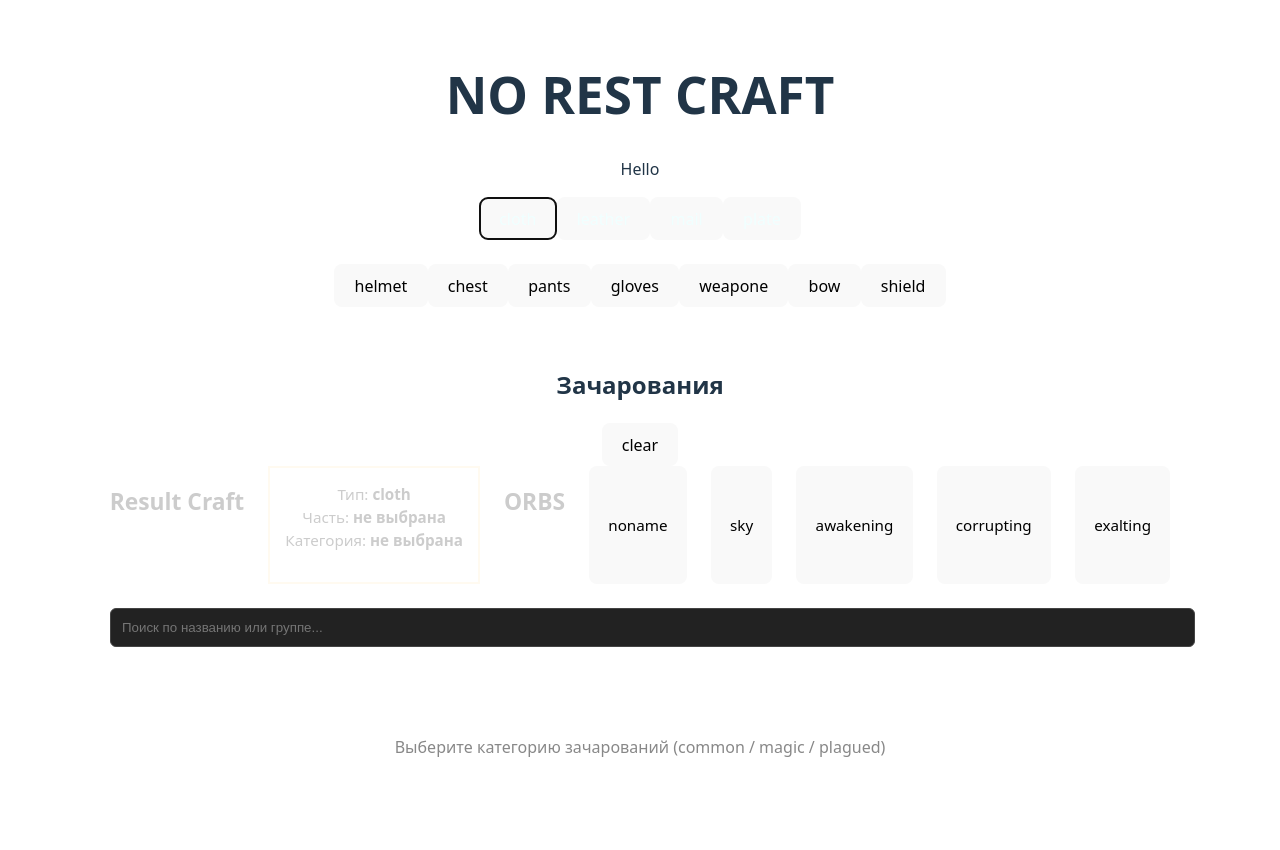
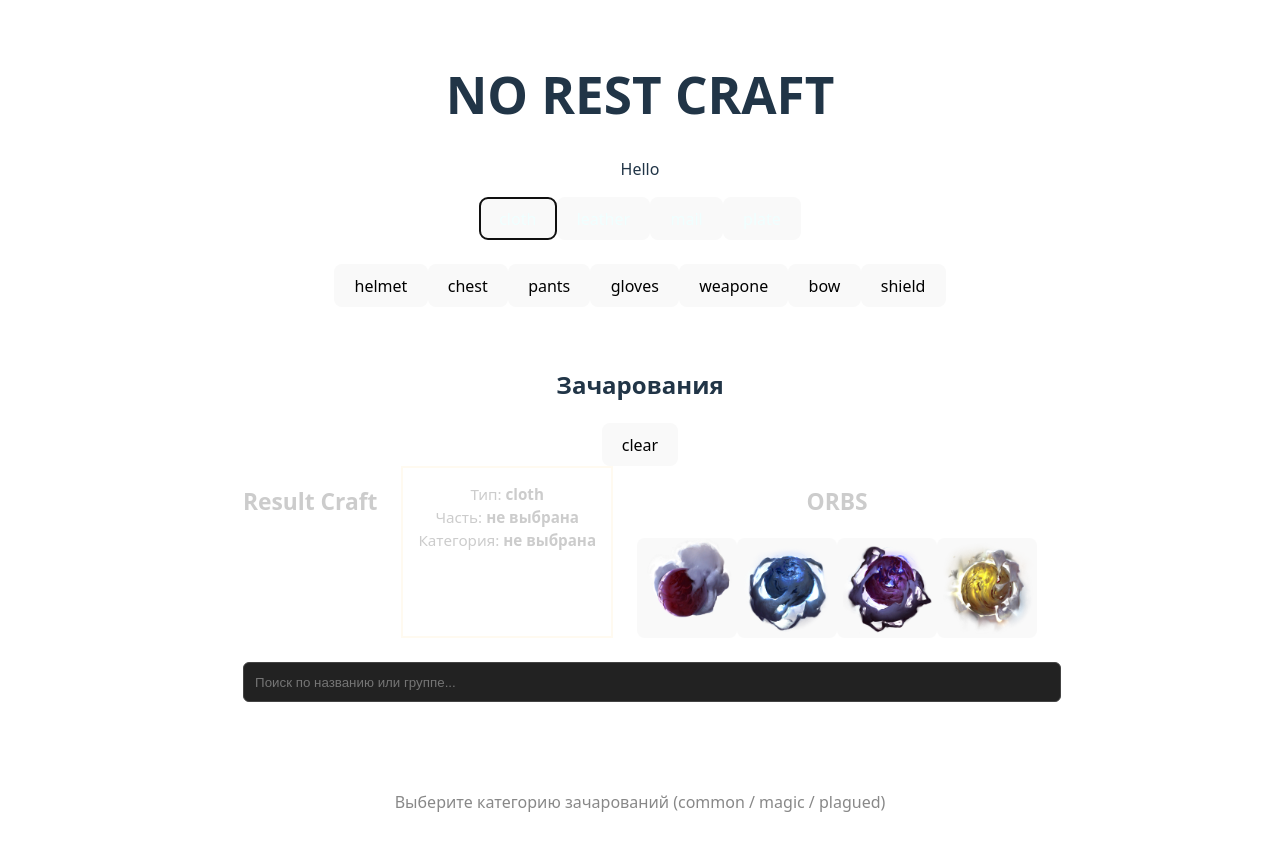
Before and after one commit to DmitryPash/norest-craft, a Vue app: page / in a window 1280 px wide. Both pictures are taken after a click on the button "cloth". Shown: the top 850 px of the page. Built offline with nearby package versions, Linux system fonts and the light colour scheme.

Commit message:
add images

```diff
--- a/src/components/orbs.vue
+++ b/src/components/orbs.vue
@@ -1,9 +1,17 @@
 <template>
-    <h2>ORBS</h2>
+    <div class="orbs">
+        <h2>ORBS</h2>
 
-    <button v-for="orb in orbName" @click="chooseOrb(getKeyByValue(orbName, orb))">
-        {{ getKeyByValue(orbName, orb) }}
-    </button>
+        <button
+            v-for="orb in orbName"
+            @click="chooseOrb(getKeyByValue(orbName, orb))"
+            :class="'orb--' + getKeyByValue(orbName, orb)"
+            :style="`background-image: url('src/assets/icons/sphere/frames/${getKeyByValue(orbName, orb)}.png');`"
+            class="orb"
+        >
+            <!-- {{ getKeyByValue(orbName, orb) }} -->
+        </button>
+    </div>
 </template>
 
 <script setup>
@@ -24,3 +32,14 @@ function chooseOrb(orbName) {
     orbStore.setSelectOrb(orbName);
 }
 </script>
+
+<style scoped>
+    .orb {
+        background-repeat: no-repeat;
+        background-position: center;
+        background-size: contain;
+
+        width: 100px;
+        height: 100px;
+    }
+</style>
--- a/src/components/resultCraft.vue
+++ b/src/components/resultCraft.vue
@@ -63,7 +63,6 @@
 import { computed, ref } from "vue";
 import { useEnchantmentSelection } from "../composables/useEnchantmentSelection";
 import Orbs from "./orbs.vue";
-import { orbNameMap } from "../const/Const";
 import { useOrbSelection } from "../composables/useOrbSelection";
 
 const { currentArmor, removeEnchant, enchantmentStore } =
--- a/src/composables/useOrbSelection.ts
+++ b/src/composables/useOrbSelection.ts
@@ -72,20 +72,20 @@ export function useOrbSelection() {
 
     const targetEnch =
       enchantmentStore.selectedEnchantments[randomIndexEnchant];
-
     const safeIndex = Math.min(
       randomIndexEnchant,
       enchantmentStore.selectedEnchantments.length,
     );
     const saveFirstValue =
       targetEnch?.firstRangeValue ?? targetEnch?.rangeValue;
-
-    const newRangeValue = saveFirstValue * 0.25 + targetEnch?.rangeValue;
+    const valueGap = saveFirstValue * 0.25;
+    const newRangeValue =  targetEnch?.rangeValue + valueGap;
+    const valueTofix = Number(newRangeValue.toFixed(0))
 
     const newValueEnchant = formattedString({
       text: targetEnch.notFormattedString,
       percent: targetEnch?.percent,
-      isRandomNumber: newRangeValue,
+      isRandomNumber: valueTofix,
       range: targetEnch?.range,
     });
 
@@ -98,7 +98,7 @@ export function useOrbSelection() {
     const newEnchant = {
       group: targetEnch?.group,
       enchant: newValueEnchant,
-      rangeValue: newRangeValue,
+      rangeValue: valueTofix,
       firstRangeValue: saveFirstValue,
       notFormattedString: targetEnch?.notFormattedString,
       percent: targetEnch?.percent,
@@ -108,6 +108,10 @@ export function useOrbSelection() {
 
     orbStore.exaltedCount += 1;
     enchantmentStore.selectedEnchantments.splice(safeIndex, 0, newEnchant);
+  }
+
+  function useEssenceOrb() {
+
   }
 
   function selectedOrb() {
@@ -124,6 +128,10 @@ export function useOrbSelection() {
     if (nameOrb === orbName.exalting) {
       useExaltOrb();
     }
+
+    if(nameOrb === orbName.essence) {
+      useEssenceOrb()
+    }
   }
 
   return {
--- a/src/const/Const.ts
+++ b/src/const/Const.ts
@@ -1,18 +1,10 @@
 export const orbName = {
-  noname: 0,
   sky: 1,
   awakening: 2,
   corrupting: 3,
   exalting: 4,
 };
 
-export const orbNameMap = {
-  0: "noname",
-  1: "sky",
-  2: "awakening",
-  3: "corrupting",
-  4: "exalting",
-};
 
 export const partMap = {
   helmet: "helmet",
--- a/src/utils/foramttedString.ts
+++ b/src/utils/foramttedString.ts
@@ -10,7 +10,6 @@ export const formattedString = ({
   isRandomNumber?: number;
 }): string => {
   if (!range) {
-    console.log("text");
     return text;
   }
   const { from, to } = range;
```
Also changed, not shown: src/assets/icons/sphere/frames/corrupting.png (renamed from src/assets/icons/sphere/frames/correupting.png), src/assets/icons/sphere/frames/exalting.png (renamed from src/assets/icons/sphere/frames/frame_049.png).
